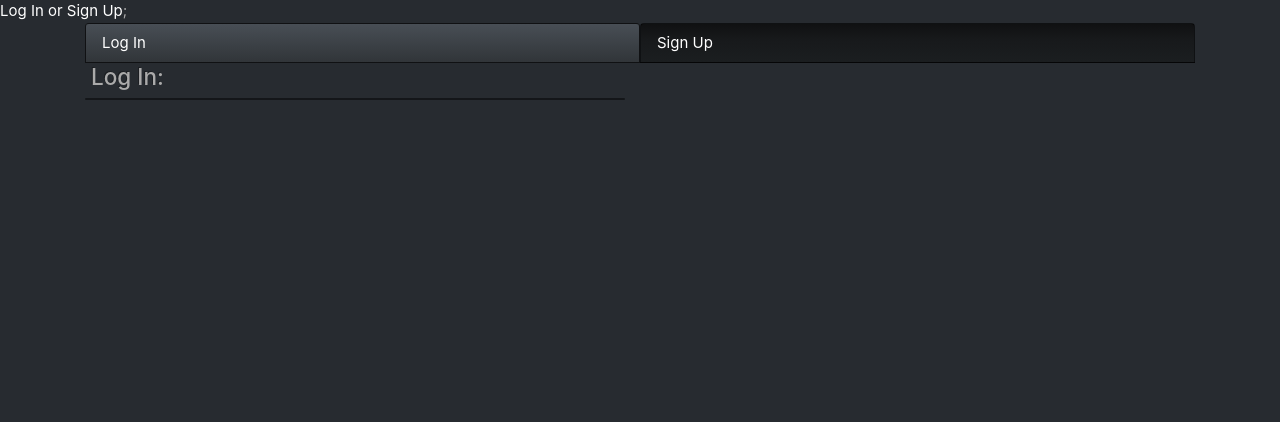
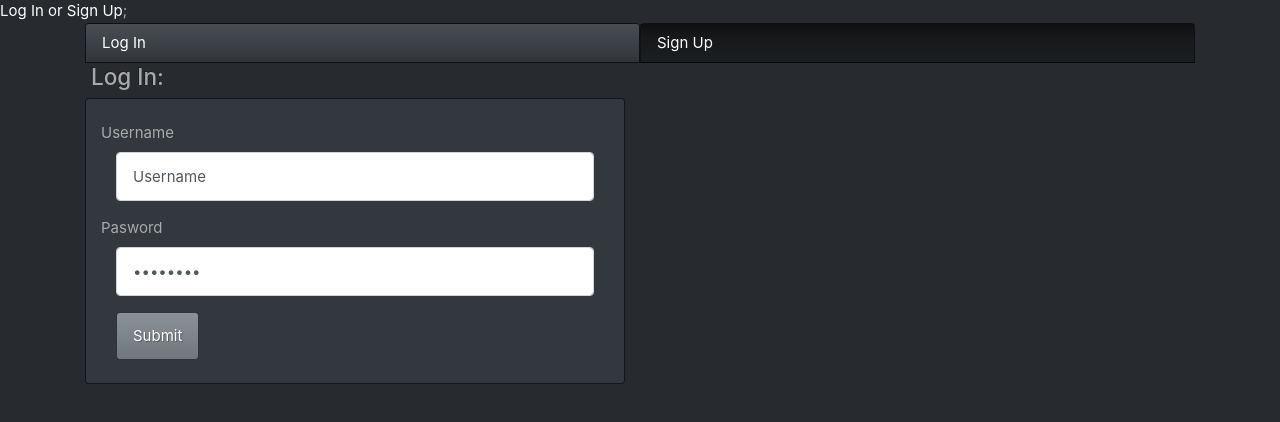
Before and after one commit to Build-Week-Saltiest-Hacker-News-1/Front-End, a React (Create React App) app: page /auth in a window 1280 px wide. Shown: the top 422 px of the page. Built offline with nearby package versions, Linux system fonts and the light colour scheme.

Commit message:
Finished Log In Form

```diff
--- a/src/components/Auth.js
+++ b/src/components/Auth.js
@@ -2,15 +2,15 @@ import React, { useState } from 'react';
 import { TabContent, TabPane, Nav, NavItem, NavLink, Card, CardTitle, Row, Col, Form, FormGroup, Label, Input, Button } from 'reactstrap';
 import classnames from 'classnames';
 import axios from 'axios';
-import { useFormik } from 'formik'
-import * as Yup from 'yup'
+import { useFormik } from 'formik';
+import * as Yup from 'yup';
 
 const Auth = () => {
   const [activeTab, setActiveTab] = useState('1');
 
   const toggle = tab => {
       if(activeTab !== tab) setActiveTab(tab);
-  }
+  };
 
   const signUp = useFormik({
     initialValues: {
@@ -57,7 +57,7 @@ const Auth = () => {
         // Do Action After Sign up, do we automatically log in?
       })
     }
-  })
+  });
 
   const signIn = useFormik({
     initialValues: {
@@ -83,9 +83,7 @@ const Auth = () => {
         // Do Login Here
       })
     },
-  })
-
-
+  });
 
   return (
     <div>
@@ -113,7 +111,43 @@ const Auth = () => {
           <Row>
             <Col xs='6'>
               <Card>
-
+                <Col xs='12'>
+                  <Form onSubmit={signIn.onSignIn}>
+                    <FormGroup>
+                      <br />
+                      <Label for='username'>Username</Label>
+                      <Col xs='12'>
+                        <Input
+                            id='username'
+                            name='username'
+                            type='text'
+                            onChange={signIn.handleChange}
+                            onBlur={signIn.handleBlur}
+                            value={signIn.values.username}
+                        />
+                        {signIn.touched.username && signIn.errors.username ? <div>{signIn.errors.username}</div> : null}
+                      </Col>
+                    </FormGroup>
+                    <FormGroup>
+                      <Label for='password'>Pasword</Label>
+                      <Col xs='12'>
+                        <Input
+                            id='password'
+                            name='password'
+                            type='password'
+                            onChange={signIn.handleChange}
+                            onBlur={signIn.handleBlur}
+                            value={signIn.values.password}
+                        />
+                        {signIn.touched.password && signIn.errors.password ? <div>{signIn.errors.password}</div> : null}
+                      </Col>
+                    </FormGroup>
+                    <Col xs='12'>
+                      <Button type='submit'>Submit</Button>
+                    </Col>
+                    <br />
+                  </Form>
+                </Col>
               </Card>
             </Col>
           </Row>
```
